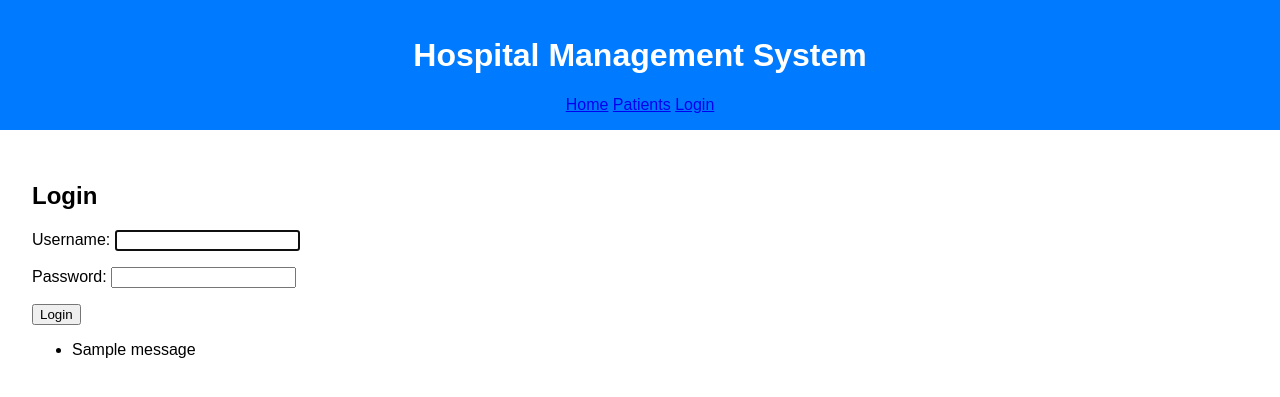
After one commit to kamalsubedi167/Hospital-management-system, a Django app: page /accounts/login/ in a window 1280 px wide. The commit adds this page. Shown: the top 397 px of the page. Run offline with Django 5.2, Linux system fonts and the light colour scheme; one stand-in notice (Sample message) is shown.

Commit message:
completed the day 4 with logout and patient access only with login

```diff
--- a/hms_project/settings.py
+++ b/hms_project/settings.py
@@ -123,3 +123,6 @@ STATIC_ROOT = BASE_DIR / 'staticfiles'
 # https://docs.djangoproject.com/en/5.2/ref/settings/#default-auto-field
 
 DEFAULT_AUTO_FIELD = 'django.db.models.BigAutoField'
+LOGIN_URL = '/accounts/login/'
+LOGIN_REDIRECT_URL = 'patient_list'
+LOGOUT_REDIRECT_URL = 'home'
--- a/hms_project/urls.py
+++ b/hms_project/urls.py
@@ -20,4 +20,5 @@ from django.urls import path, include
 urlpatterns = [
     path('admin/', admin.site.urls),
     path('', include('core.urls')),#added this
+    path('accounts/', include('django.contrib.auth.urls')),
 ]
--- a/templates/base.html
+++ b/templates/base.html
@@ -8,9 +8,21 @@
     <link rel="stylesheet" href="{% static 'css/style.css' %}">
 </head>
 <body>
-    <header>
-        <h1>Hospital Management System</h1>
-    </header>
+   <header>
+    <h1>Hospital Management System</h1>
+    <nav>
+        <a href="{% url 'home' %}">Home</a>
+        <a href="{% url 'patient_list' %}">Patients</a>
+        {% if user.is_authenticated %}
+            <form method="post" action="{% url 'logout' %}" style="display: inline;">
+                {% csrf_token %}
+                <button type="submit">Logout</button>
+            </form>
+        {% else %}
+            <a href="{% url 'login' %}">Login</a>
+        {% endif %}
+    </nav>
+</header>
     <main>
         {% block content %}
         {% endblock %}
--- /dev/null
+++ b/templates/registration/login.html
@@ -0,0 +1,17 @@
+{% extends 'base.html' %}
+
+{% block content %}
+    <h2>Login</h2>
+    <form method="post">
+        {% csrf_token %}
+        {{ form.as_p }}
+        <button type="submit">Login</button>
+    </form>
+    {% if messages %}
+        <ul>
+            {% for message in messages %}
+                <li>{{ message }}</li>
+            {% endfor %}
+        </ul>
+    {% endif %}
+{% endblock %}
```
Also changed, not shown: core/views.py (+6 -3 lines), templates/registration/logged_out.html (added, +7 -0 lines), db.sqlite3.
